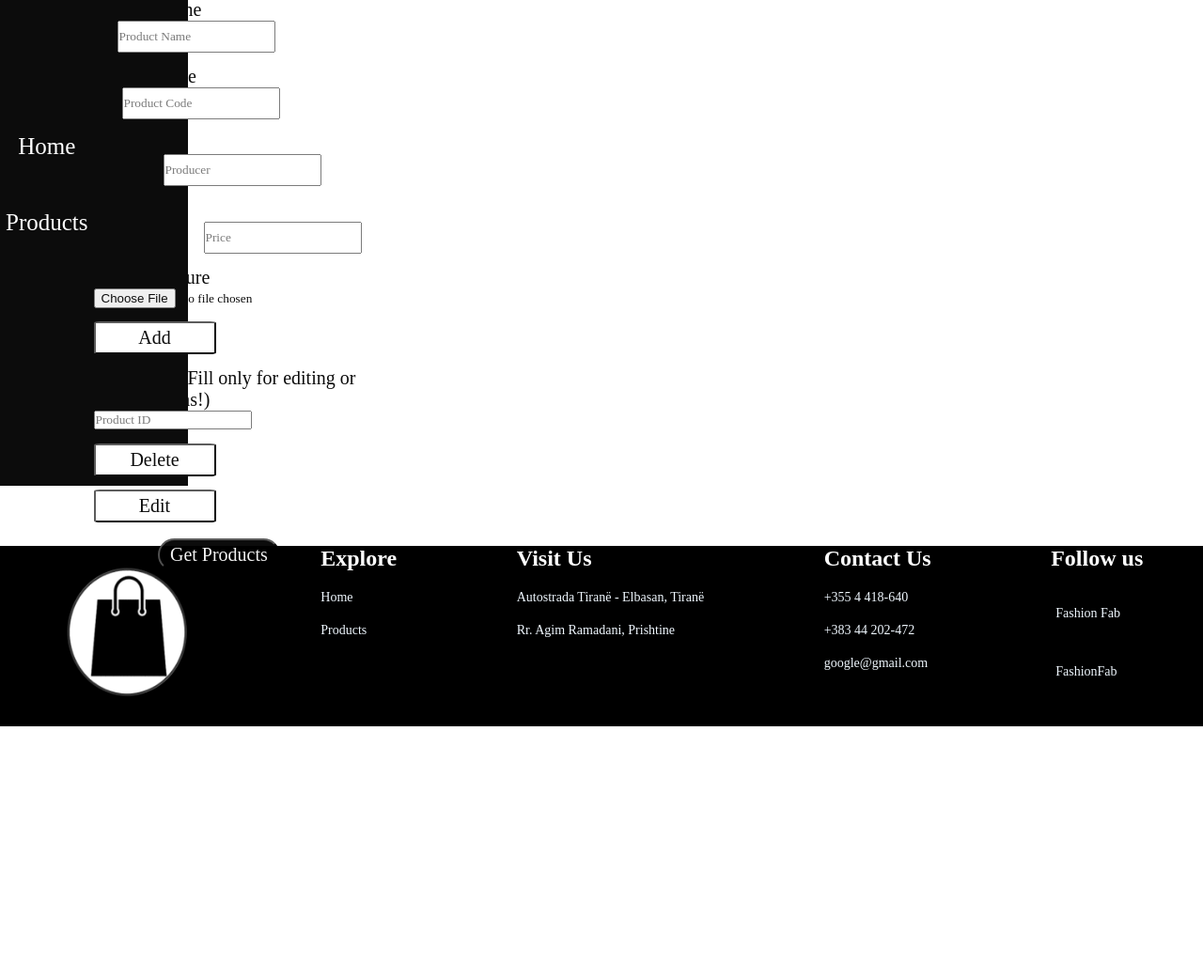
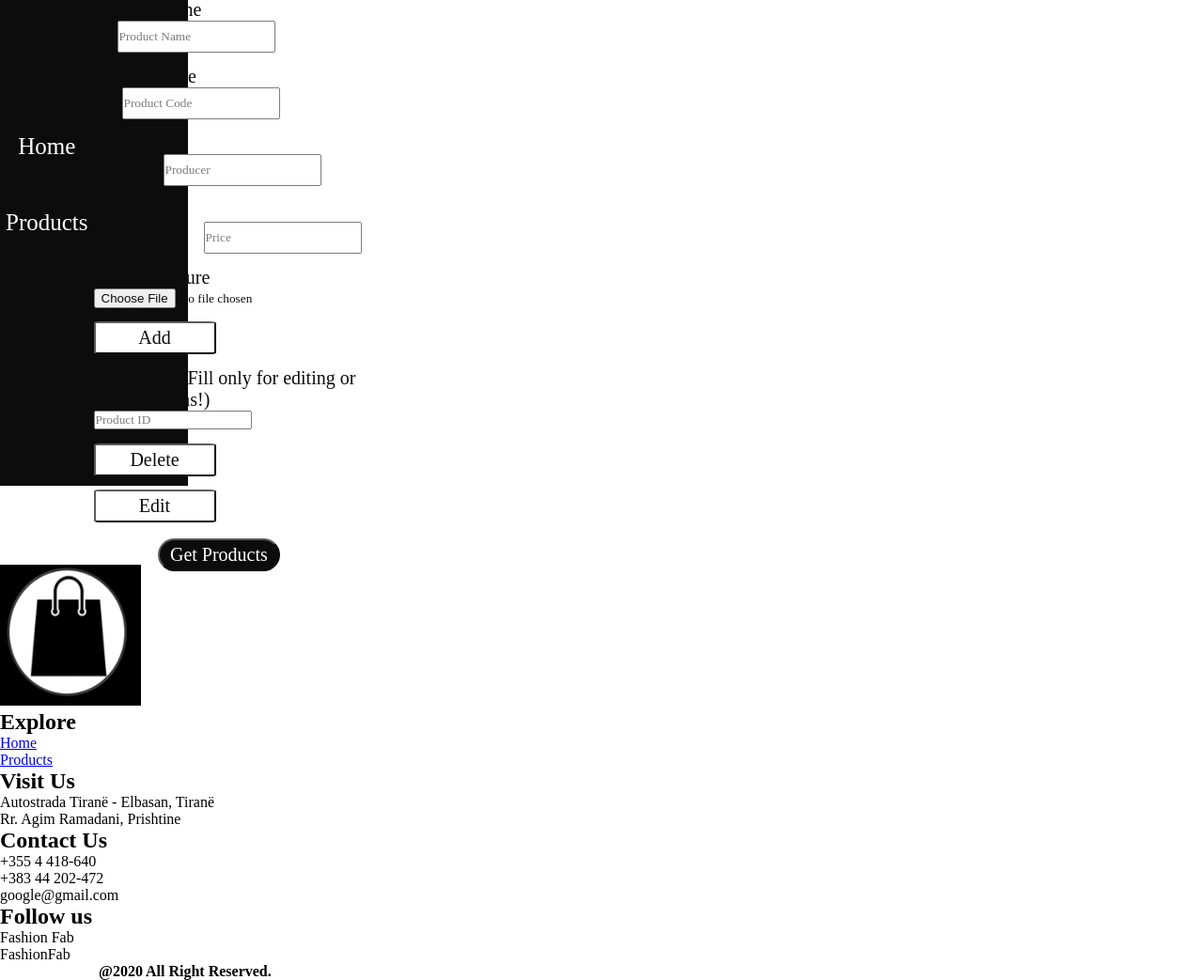
Before and after one commit to KujteseLahi/ProjektiFashion, a PHP site: page /ProductRegister.php in a window 1280 px wide. Shown: the part 388-1431 px from the top of the page at 94% size. Before the commit the page ends 1161 px from the top, so only its background shows below. Run offline with PHP 8.4, Linux system fonts and the light colour scheme; some libraries are stand-ins or nearby versions.

Commit message:
Update productRegister.css

```diff
--- a/css/productRegister.css
+++ b/css/productRegister.css
@@ -141,54 +141,3 @@
     height: 80vh;
     padding-top: 8%;
 }
-
-
-footer{
-
-    background-color: rgb(0, 0, 0);
-
-
-
-   }
-   .footer-elements{
-     display: flex;
-     flex-direction: row;
-     justify-content: space-around;
-     flex-wrap: wrap;
-
-   }
-
-   ul{
-     line-height: 2.5;
-     margin-top: 10px;
-
-   }
-
-   .footer-heading{
-      font-weight: bolder;
-     margin-bottom: 10px;
-     font-size:20;
-
-     color: white;
-   }
-   .footer-a{
-    color: aliceblue;
-   }
-   ul, li, a{
-     list-style-type: none;
-     text-decoration: none;
-     color: aliceblue;
-     font-size: 14px;
-   }
-   .fa-facebook, .fa-instagram{
-     font-size: 25px;
-     padding-right: 5px;
-
-     color:rgb(255, 255, 255);
-   }
-   .fa-facebook:hover{color: #bdac9d;}
-   .fa-instagram:hover{color: #bdac9d;}
-
-   i{
-     padding-right: 5px;
-   }
```
